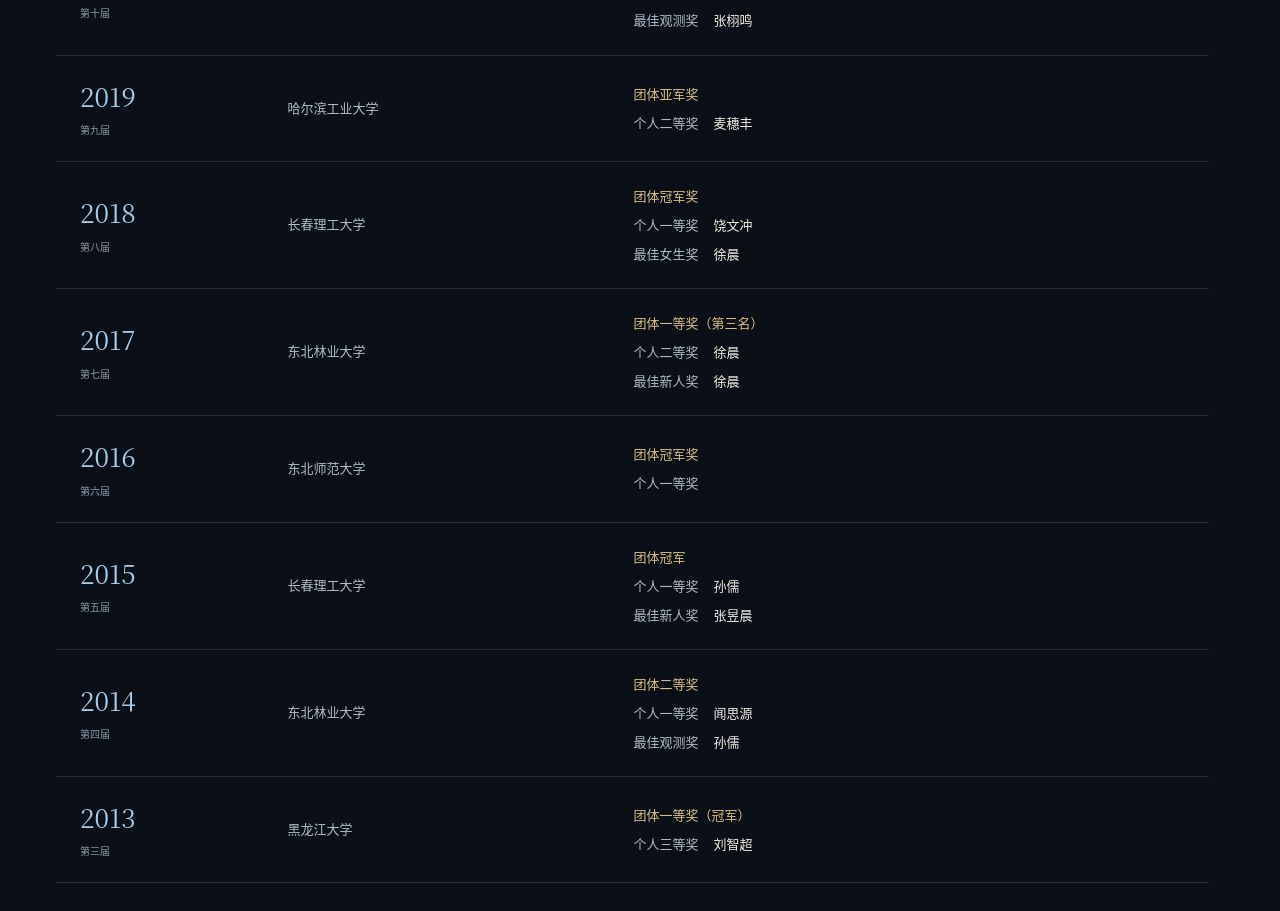
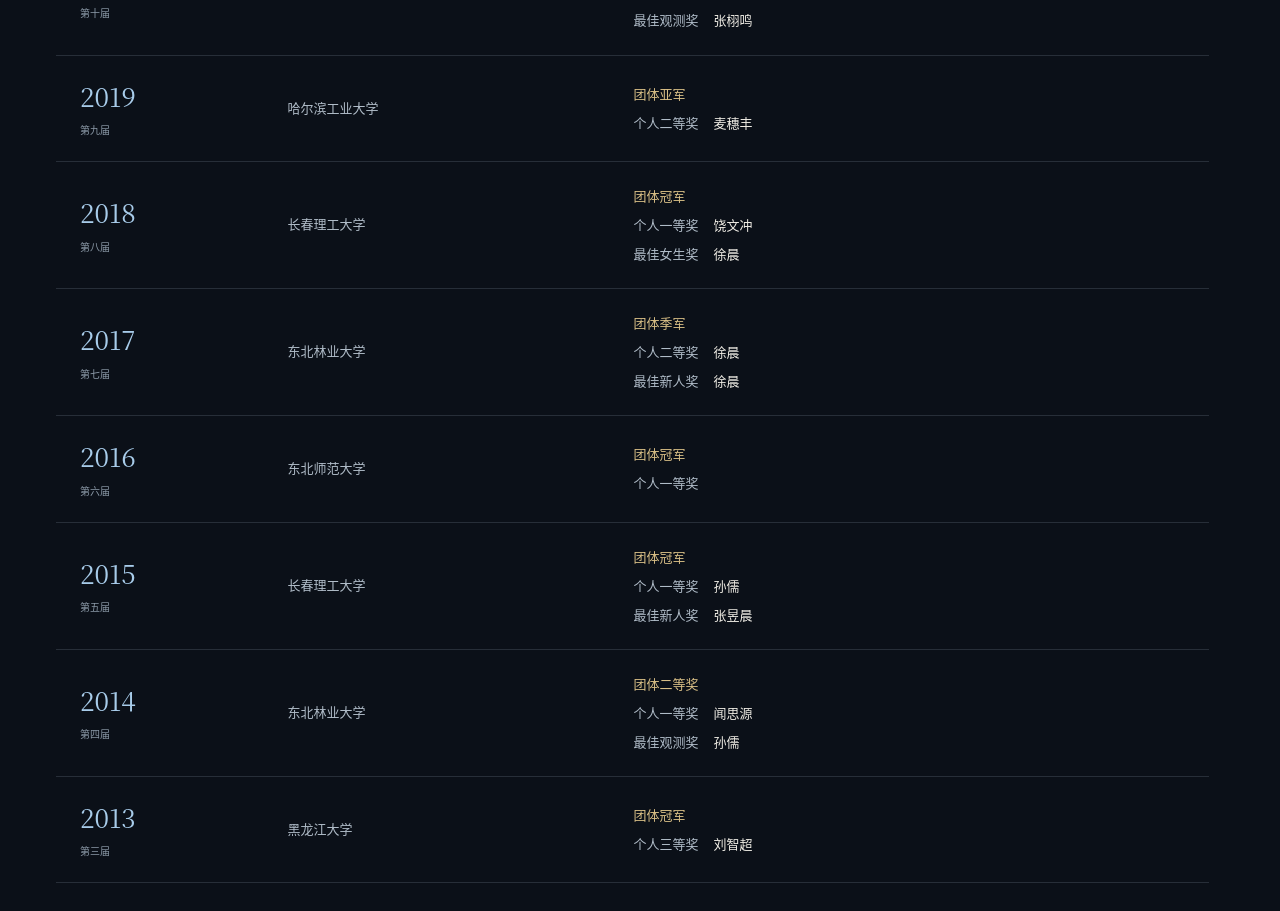
Before and after one commit to JASxiaoxie/JASxiaoxie.github.io, a Jekyll site: the page built from _pages/generated_events/astronomy-competition.md, in a window 1280 px wide and 1400 px high, scrolled down 1429 px. Shown: the part 174-1085 px from the top of the window. Built offline with Jekyll 4.4.1, drawn with Linux system fonts in a browser that asks for light colours.

Commit message:
统一历届大天赛团体奖名称

```diff
--- a/_data/competition.json
+++ b/_data/competition.json
@@ -88,7 +88,7 @@
       "host": "哈尔滨工业大学",
       "awards": [
         {
-          "label": "团体亚军奖",
+          "label": "团体亚军",
           "recipient": ""
         },
         {
@@ -104,7 +104,7 @@
       "host": "长春理工大学",
       "awards": [
         {
-          "label": "团体冠军奖",
+          "label": "团体冠军",
           "recipient": ""
         },
         {
@@ -124,7 +124,7 @@
       "host": "东北林业大学",
       "awards": [
         {
-          "label": "团体一等奖（第三名）",
+          "label": "团体季军",
           "recipient": ""
         },
         {
@@ -144,7 +144,7 @@
       "host": "东北师范大学",
       "awards": [
         {
-          "label": "团体冠军奖",
+          "label": "团体冠军",
           "recipient": ""
         },
         {
@@ -200,7 +200,7 @@
       "host": "黑龙江大学",
       "awards": [
         {
-          "label": "团体一等奖（冠军）",
+          "label": "团体冠军",
           "recipient": ""
         },
         {
```
Also changed, not shown: AI_MAINTENANCE.md (+1 -1 lines), MAINTENANCE.md (+1 -1 lines).
